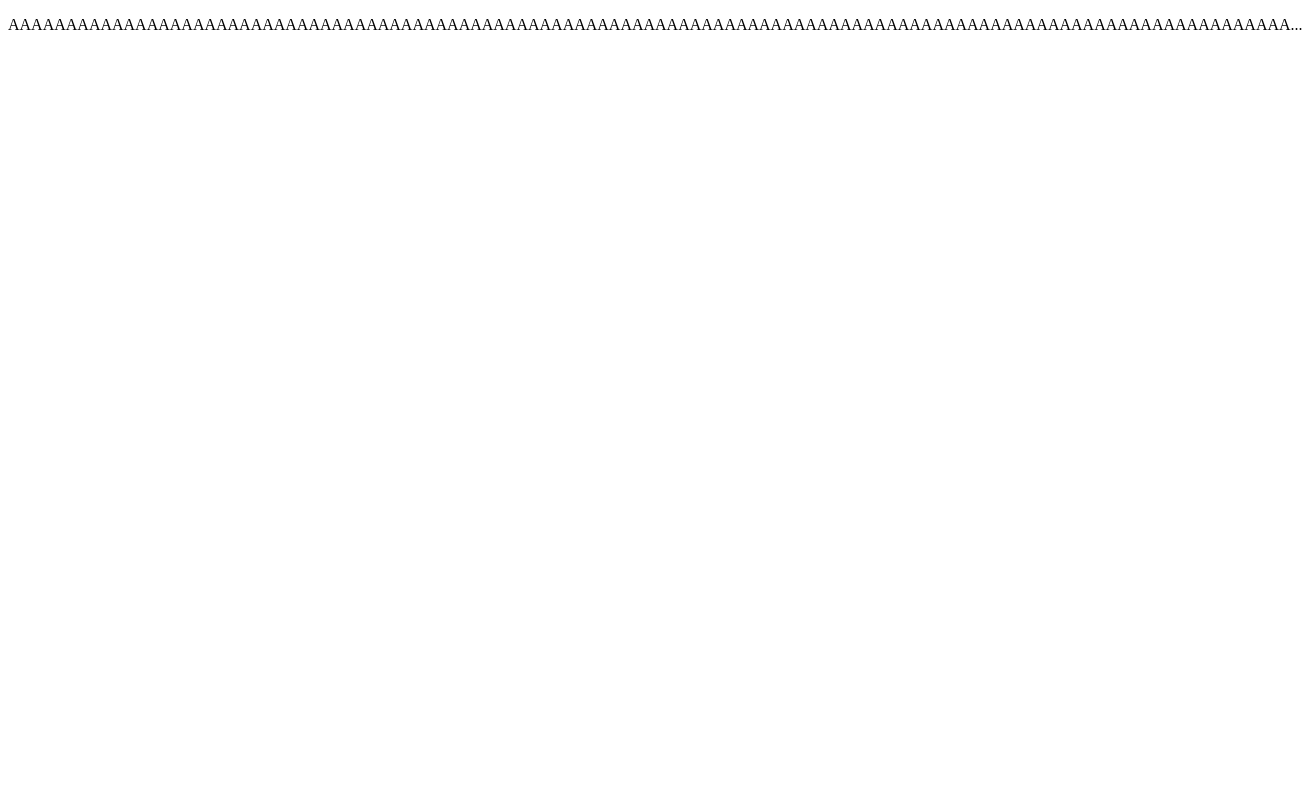
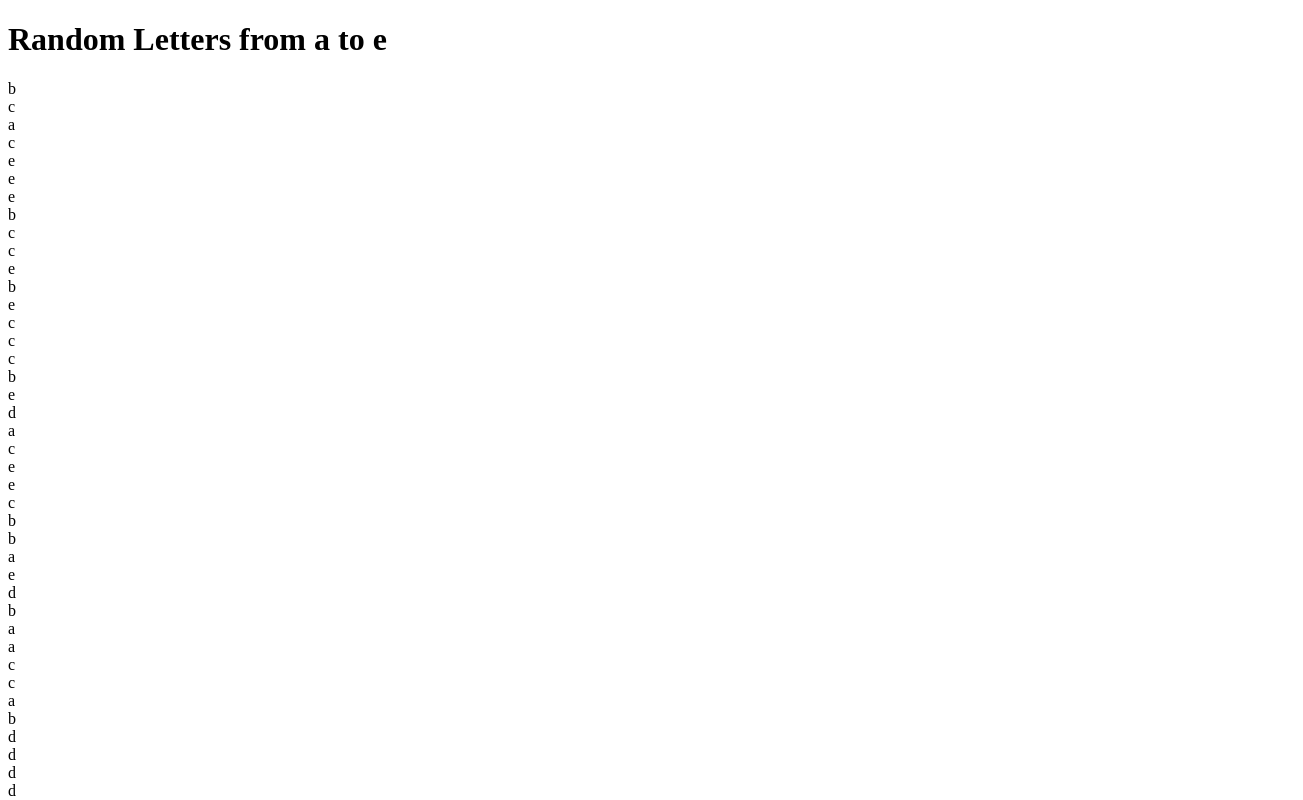
Before and after one commit to neziar/spam-page, a plain HTML site: page index.html in a window 1280 px wide. Shown: the top 800 px of the page, 1303 px wide, since content can reach past the window. Drawn offline with Linux system fonts and the light colour scheme.

Commit message:
Update index.html

```diff
--- a/index.html
+++ b/index.html
@@ -3,9 +3,23 @@
 <head>
     <meta charset="UTF-8">
     <meta name="viewport" content="width=device-width, initial-scale=1.0">
-    <title>Spam-like Page</title>
+    <title>Random Letters Page</title>
+    <script>
+        function generateRandomLines() {
+            const characters = ['a', 'b', 'c', 'd', 'e'];
+            let result = '';
+
+            for (let i = 0; i < 100; i++) {
+                let randomLetter = characters[Math.floor(Math.random() * characters.length)];
+                result += randomLetter + '<br>';
+            }
+
+            document.getElementById('randomLines').innerHTML = result;
+        }
+    </script>
 </head>
-<body>
-    <p>AAAAAAAAAAAAAAAAAAAAAAAAAAAAAAAAAAAAAAAAAAAAAAAAAAAAAAAAAAAAAAAAAAAAAAAAAAAAAAAAAAAAAAAAAAAAAAAAAAAAAAAAAAAAAAA...</p>
+<body onload="generateRandomLines()">
+    <h1>Random Letters from a to e</h1>
+    <div id="randomLines"></div>
 </body>
 </html>
```
